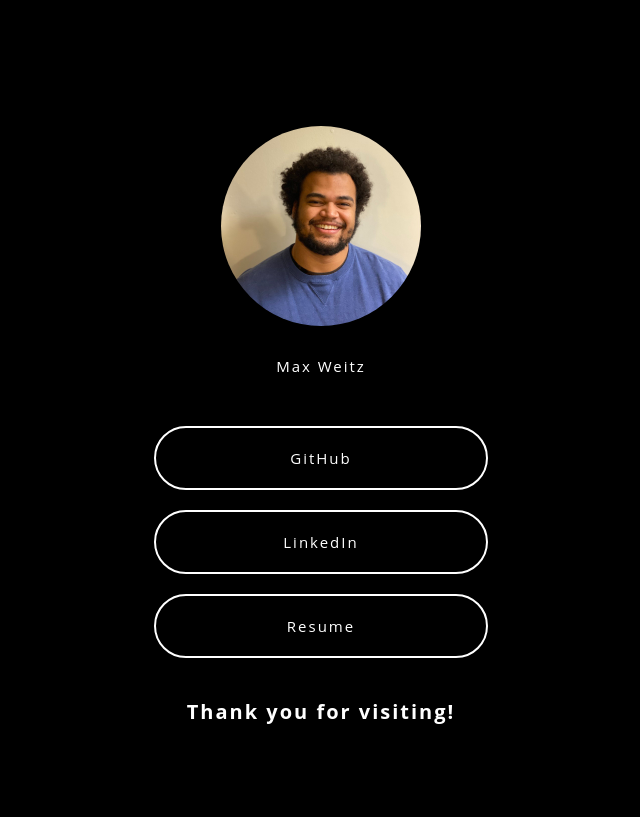
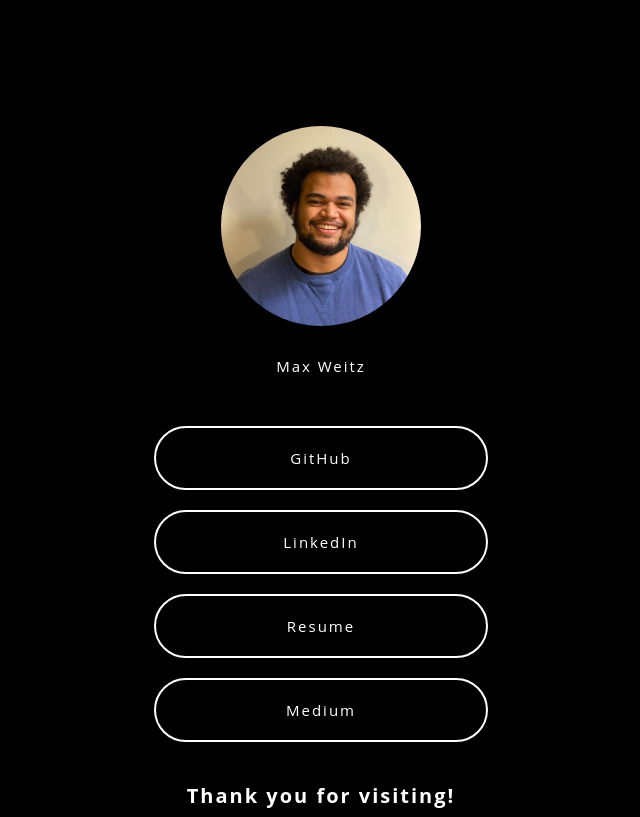
Before and after one commit to Maxyboy50/website, a plain HTML site: page files/index.html in a window 1280 px wide. Shown: the whole page, without its empty margins (319-959 px from the left). Drawn offline with Linux system fonts and the light colour scheme.

Commit message:
Updated index.html + resume file

```diff
--- a/files/index.html
+++ b/files/index.html
@@ -15,6 +15,7 @@
 <a href="https://github.com/Maxyboy50" class="links">GitHub</a>
 <a href="https://www.linkedin.com/in/max-weitz/" class="links">LinkedIn</a>
 <a href="https://quicklinks.max-weitz.com/Resume.pdf" class="links">Resume</a>
+<a href="https://medium.com/@weitzmax15" class="links">Medium</a>
 <!-- Logo -->
 <div class="bottom-text">Thank you for visiting!</div>
 </body>
```
Also changed, not shown: 1 other file.
